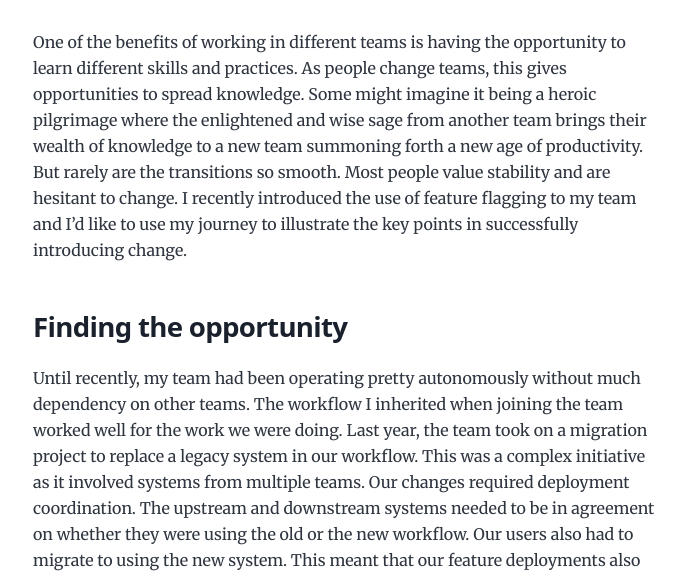
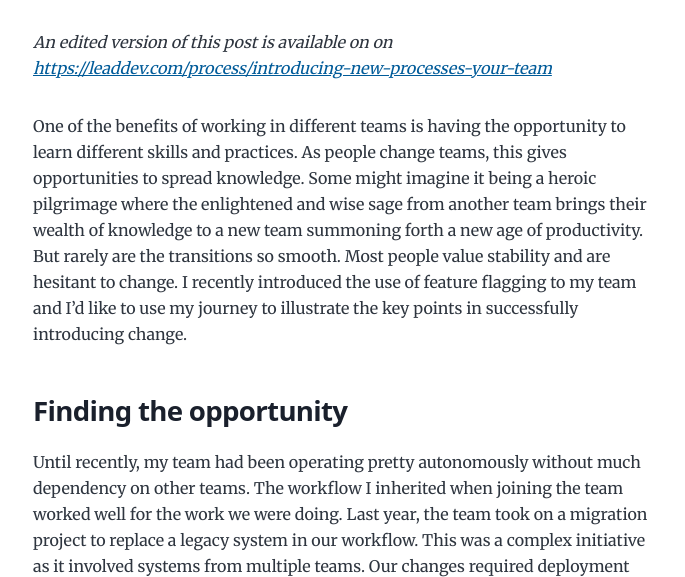
Before and after one commit to yifeiwu/blog, a Gatsby site: page /2023-06-introducing-change/ in a window 1280 px wide. Shown: the part 211-788 px from the top of the page, without its empty margins (291-976 px from the left). Built offline with nearby package versions, Linux system fonts and the light colour scheme; Gatsby itself is replaced by a stand-in of ours.

Commit message:
Update index.md
Add leaddev post link

```diff
--- a/content/blog/2023-06-introducing-change/index.md
+++ b/content/blog/2023-06-introducing-change/index.md
@@ -3,6 +3,7 @@ title: Introducing Change to Teams
 date: '2023-06-30'
 ---
 
+*An edited version of this post is available on on https://leaddev.com/process/introducing-new-processes-your-team*
 
 One of the benefits of working in different teams is having the opportunity to learn different skills and practices. As people change teams, this gives opportunities to spread knowledge. Some might imagine it being a heroic pilgrimage where the enlightened and wise sage from another team brings their wealth of knowledge to a new team summoning forth a new age of productivity. But rarely are the transitions so smooth. Most people value stability and are hesitant to change. I recently introduced the use of feature flagging to my team and I’d like to use my journey to illustrate the key points in successfully introducing change.
 
```
